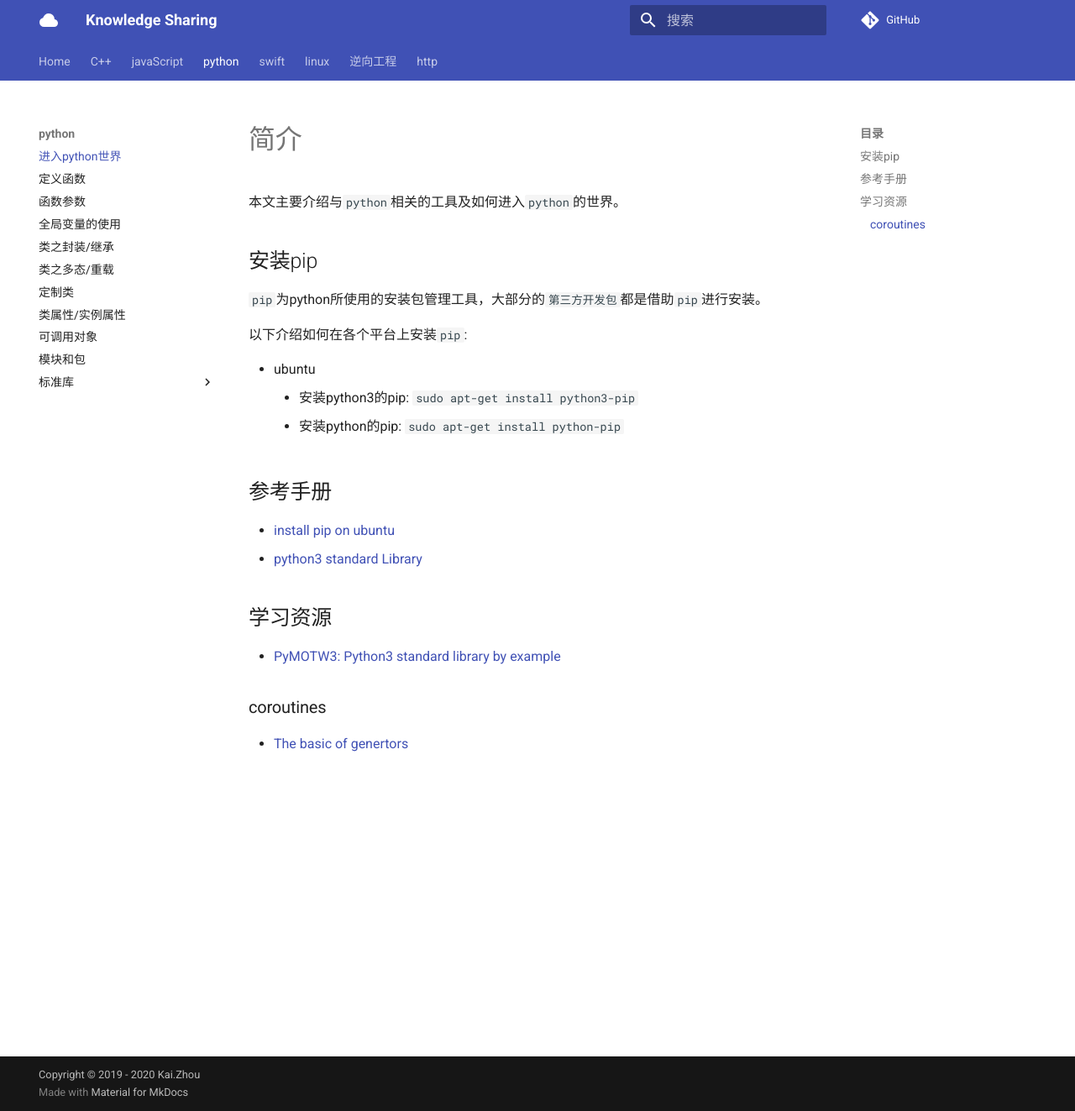
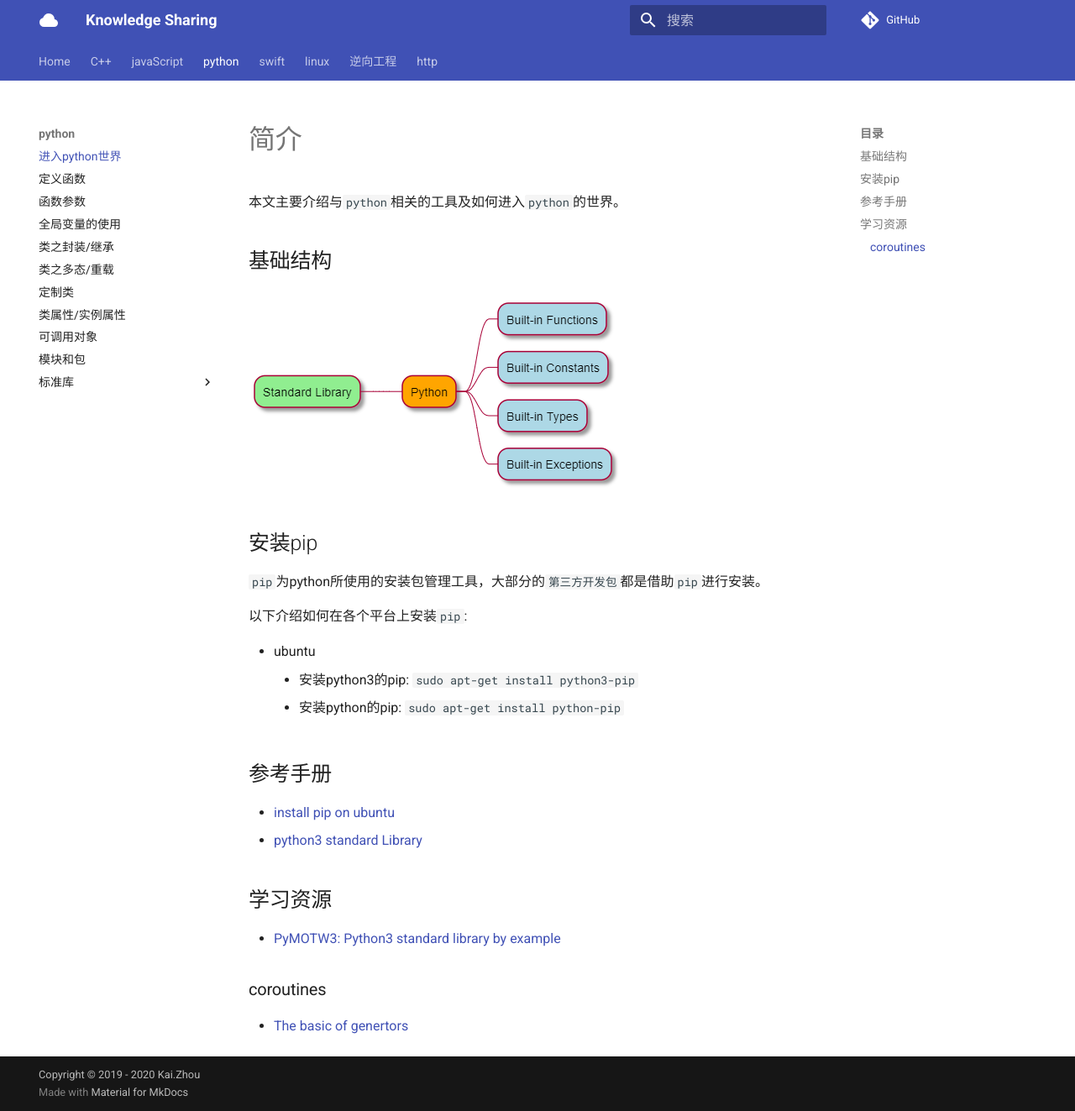
Before and after one commit to zhoukaidev/ks_blog, an MkDocs documentation site: the page built from docs/python/home.md, in a window 1280 px wide and 1323 px high. Shown: the whole window at 84% size. Built offline with MkDocs 1.6.1 and Material for MkDocs 9.7.7, drawn with Linux system fonts in a browser that asks for light colours; comment, search, counter and statistics services are not loaded.

Commit message:
Add architecture for python

```diff
--- a/docs/python/home.md
+++ b/docs/python/home.md
@@ -1,6 +1,10 @@
 # 简介
 
 本文主要介绍与`python`相关的工具及如何进入`python`的世界。
+
+## 基础结构
+
+![PythonOverview](./asset/pythonOverview.PNG)
 
 ## 安装pip
 
```
Also changed, not shown: docs/python/asset/pythonOverview.PNG (added).
